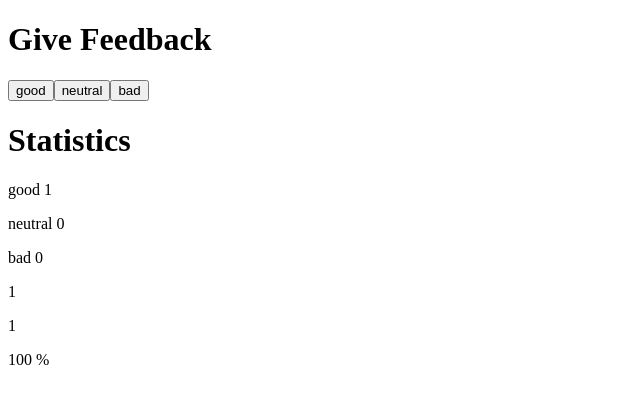
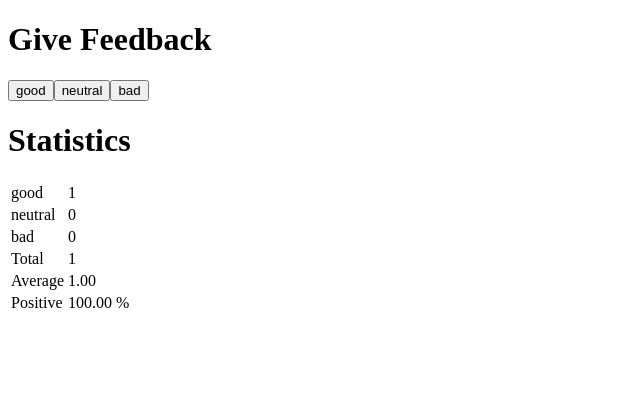
Before and after one commit to ataurianen/FSO2.0, a React (Vite) app in the folder part1/unicafe/: page / in a window 1280 px wide. Both pictures are taken after a click on the button "good". Shown: the top 404 px of the page, without its empty margins (0-640 px from the left). Built offline with nearby package versions, Linux system fonts and the light colour scheme.

Commit message:
Completed 1.11

```diff
--- a/part1/unicafe/src/App.jsx
+++ b/part1/unicafe/src/App.jsx
@@ -22,14 +22,16 @@ const Statistics = ({ good, neutral, bad}) => {
 
 
   return (
-    <>
-      <StatisticLine text={"good"} count={good} />
-      <StatisticLine text={"neutral"} count={neutral} />
-      <StatisticLine text={"bad"} count={bad} />
-      <StatisticLine name={"Total"} count={total} />
-      <StatisticLine name={"Average"} count={average} />
-      <StatisticLine name={"Positive"} count={good / total * 100 + " %"} />
-    </>
+    <table>
+      <tbody>
+        <StatisticLine text={"good"} count={good} />
+        <StatisticLine text={"neutral"} count={neutral} />
+        <StatisticLine text={"bad"} count={bad} />
+        <StatisticLine text={"Total"} count={total} />
+        <StatisticLine text={"Average"} count={average.toFixed(2)} />
+        <StatisticLine text={"Positive"} count={(good / total * 100).toFixed(2) + " %"} />
+      </tbody>
+    </table>
 
   )
 }
@@ -37,7 +39,10 @@ const Statistics = ({ good, neutral, bad}) => {
 
 const StatisticLine = ({ text, count}) => {
   return (
-    <p>{text} {count}</p>
+    <tr>
+      <td>{text}</td>
+      <td>{count}</td>
+    </tr>
   )
 }
 
```
